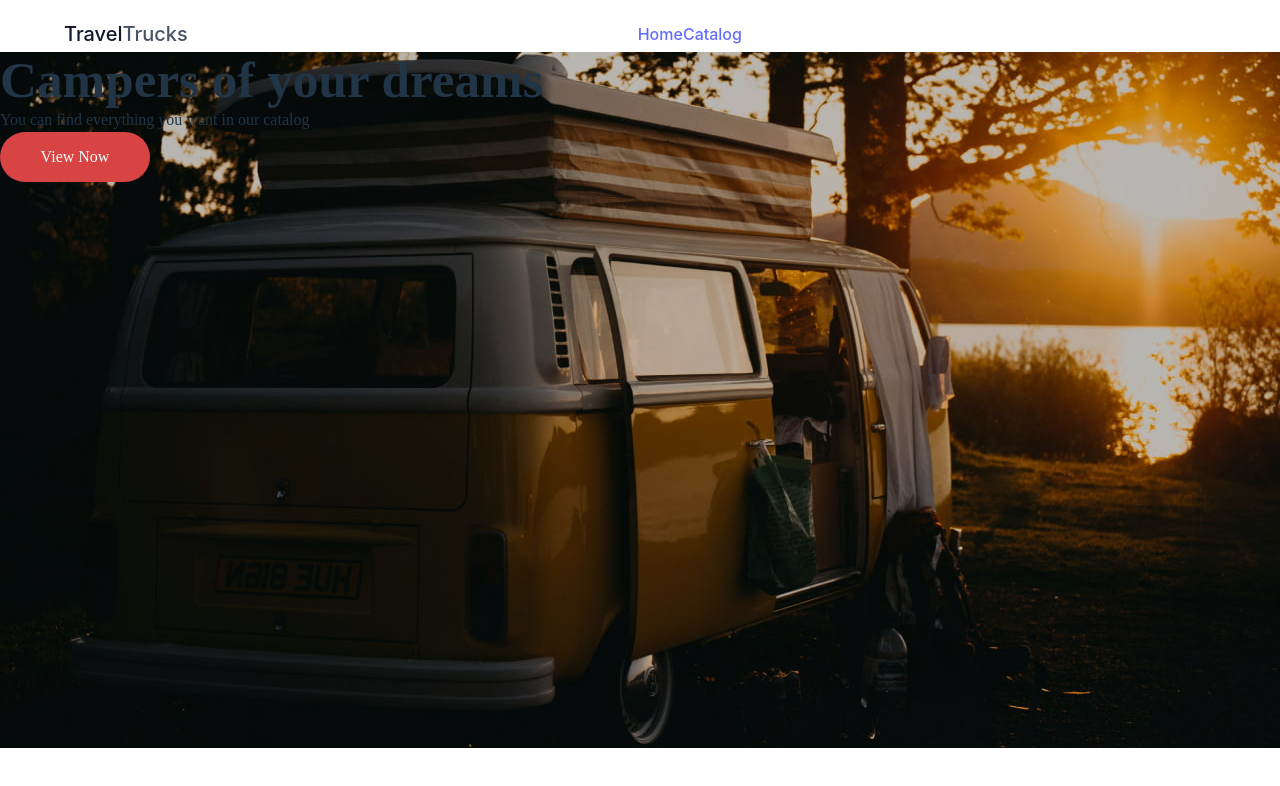
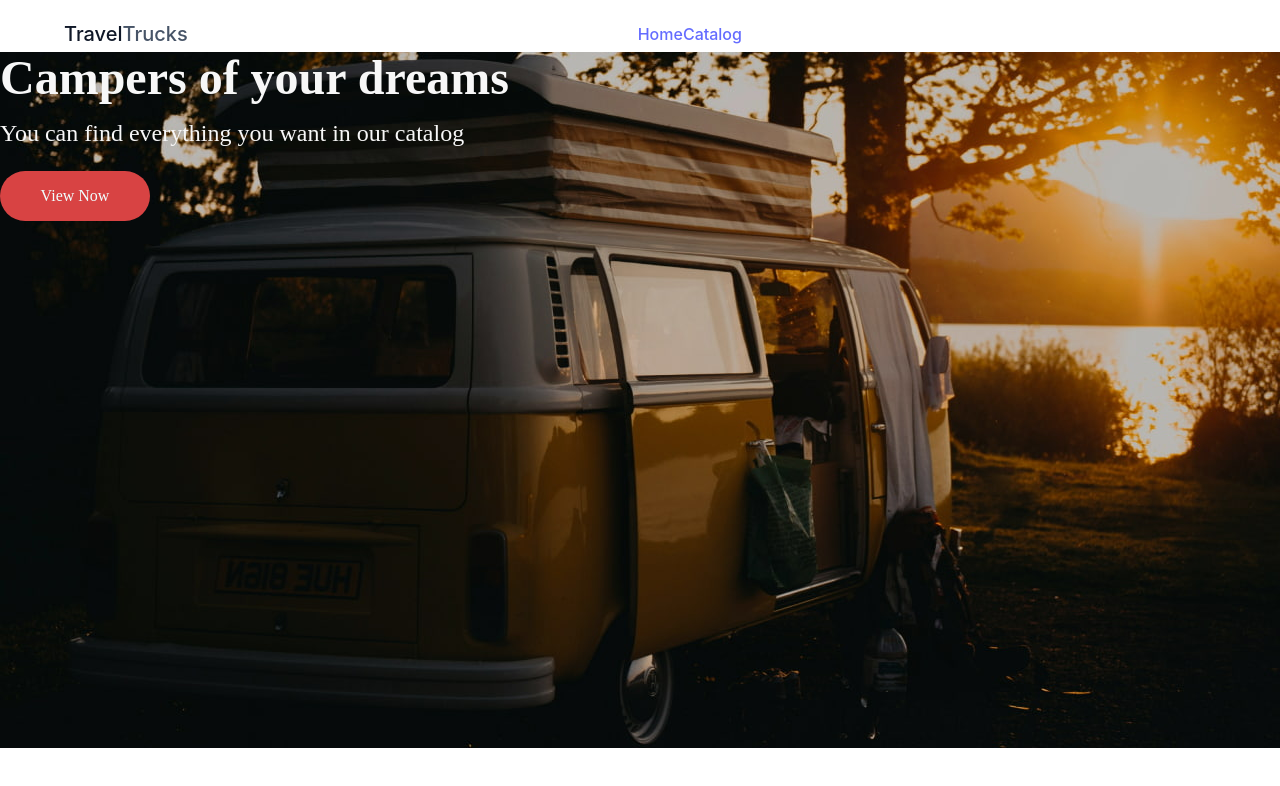
Before and after one commit to neromaxor/TravelTrucks, a React (Vite) app: page / in a window 1280 px wide. Shown: the top 786 px of the page. Built offline with nearby package versions, Linux system fonts and the light colour scheme.

Commit message:
update.2.3

```diff
--- a/src/pages/Catalog.jsx
+++ b/src/pages/Catalog.jsx
@@ -1,9 +1,8 @@
 import CampersList from "../components/Campers/CampersList";
-
+import css from "./../pages/Catalog.module.css";
 export default function Catalog() {
   return (
-    <div>
-      <p>Welcome The Catalog</p>
+    <div className={css.container}>
       <CampersList />
     </div>
   );
--- a/src/pages/Home.module.css
+++ b/src/pages/Home.module.css
@@ -3,6 +3,19 @@
   width: 1440px;
   height: 696px;
 }
+
+.campers {
+  font-size: 3rem;
+  font-weight: bold;
+  color: #f7f7f7;
+}
+
+.abzth {
+  font-size: 1.5rem;
+  margin-top: 10px;
+  color: #f7f7f7;
+}
+
 .viewNow {
   border-radius: 30px;
   height: 50px;
@@ -10,6 +23,7 @@
   color: azure;
   background-color: #d84343;
   transition: background-color 0.3s ease;
+  margin-top: 20px;
 }
 
 .viewNow:hover {
```
